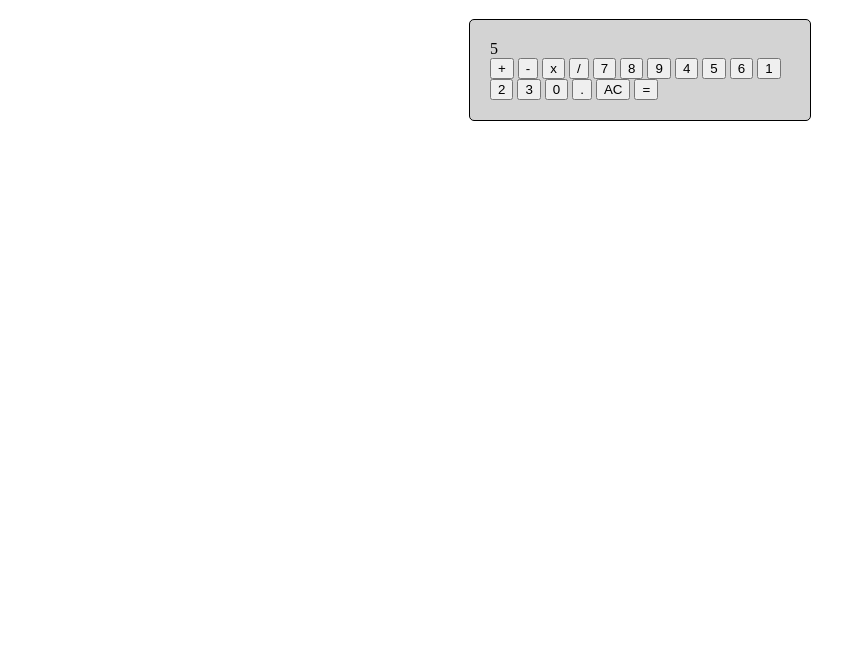
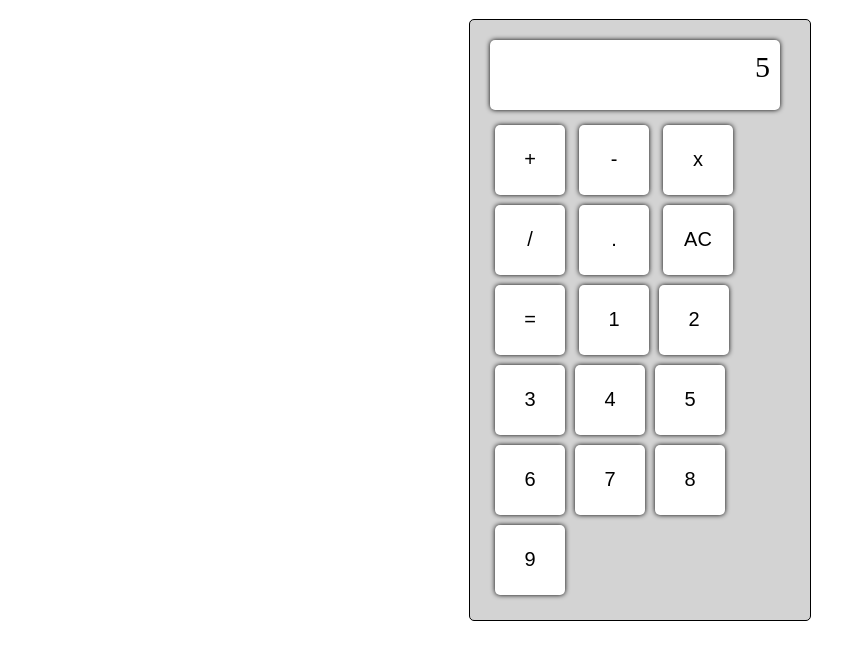
Before and after one commit to MikeyJohnson/calculator, a plain HTML site: page index.html in a window 1280 px wide. Shown: the part 61-720 px from the top of the page, without its empty margins (0-865 px from the left). Drawn offline with Linux system fonts and the light colour scheme.

Commit message:
Styled Buttons, JavaScript generated HTML, removed old HTML

```diff
--- a/index.html
+++ b/index.html
@@ -10,26 +10,17 @@
 <body>
  <h1>Calculator</h1>
  <div id="calculator">
-<div id="display">0</div>
- <div id="buttons">
-    <button class="operator" id="add">+</button>
-    <button class="operator" id="subtract">-</button>
-    <button class="operator" id="multiply">x</button>
-    <button class="operator" id="division">/</button>
-    <button id="seven">7</button>
-    <button id="eight">8</button>
-    <button id="nine">9</button>
-    <button id="four">4</button>
-    <button id="five">5</button>
-    <button id="six">6</button>
-    <button id="one">1</button>
-    <button id="two">2</button>
-    <button id="three">3</button>
-    <button id="zero">0</button>
-    <button id="decimal">.</button>
-    <button id="clear">AC</button>
-    <button id="equals">=</button>
- </div>
+<div id="display"></div>
+
+    <button class="operator calc-button" id="add">+</button>
+    <button class="operator calc-button" id="subtract">-</button>
+    <button class="operator calc-button" id="multiply">x</button>
+    <button class="operator calc-button" id="division">/</button>
+
+    <button id="decimal" class="calc-button">.</button>
+    <button id="clear" class="calc-button">AC</button>
+    <button id="equals" class="calc-button">=</button>
+ <!-- </div> -->
 </div>
  <script src="script.js"></script>
 
--- a/script.js
+++ b/script.js
@@ -1,11 +1,25 @@
-const calculator = document.getElementById('Calculator');
+const calculator = document.getElementById('calculator');
 let display = document.getElementById("display");
 // calculator.innerHTML = 'calculator'
 display.innerHTML = 5;
 // screen
+
 //button 1-9
+for(let i = 1; i < 10; i++){
+    let button = document.createElement("button");
+   button.innerHTML = i;
+   button.classList.add("calc-button");
+
+   button.addEventListener("click",function(){
+    display.innerHTML += i;
+   })
+
+   calculator.appendChild(button);
+
+}
 //operators
 // = button
+
 
 // functionality
 let result = 0;
--- a/styles.css
+++ b/styles.css
@@ -6,5 +6,27 @@
     border: 1px solid black;
     border-radius: 5px;
 
-
-}
+ }
+ .calc-button{
+    width: 70px;
+    height: 70px;
+    margin: 5px;
+    font-size: 20px;
+    border: none;
+    border-radius: 5px;
+    cursor: pointer;
+    background-color: white;
+    box-shadow: 0 0 5px 0 #000;
+ }
+ #display {
+    width: 90%;
+    height: 50px;
+    margin-bottom: 10px;
+    padding: 10px;
+    font-size: 30px;
+    text-align: right;
+    border: none;
+    border-radius: 5px;
+    background-color:white;
+    box-shadow: 0 0 5px 0 black;
+ }
```
